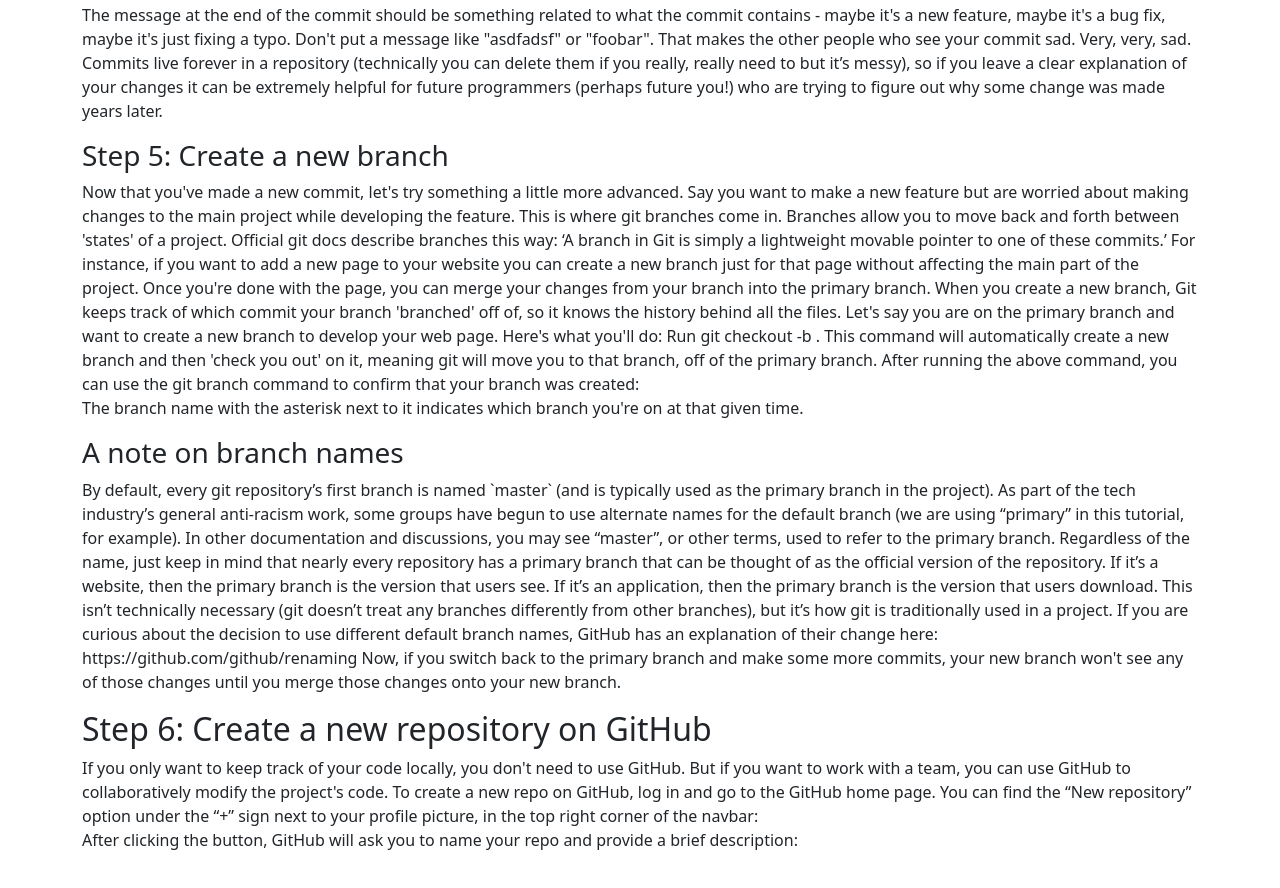
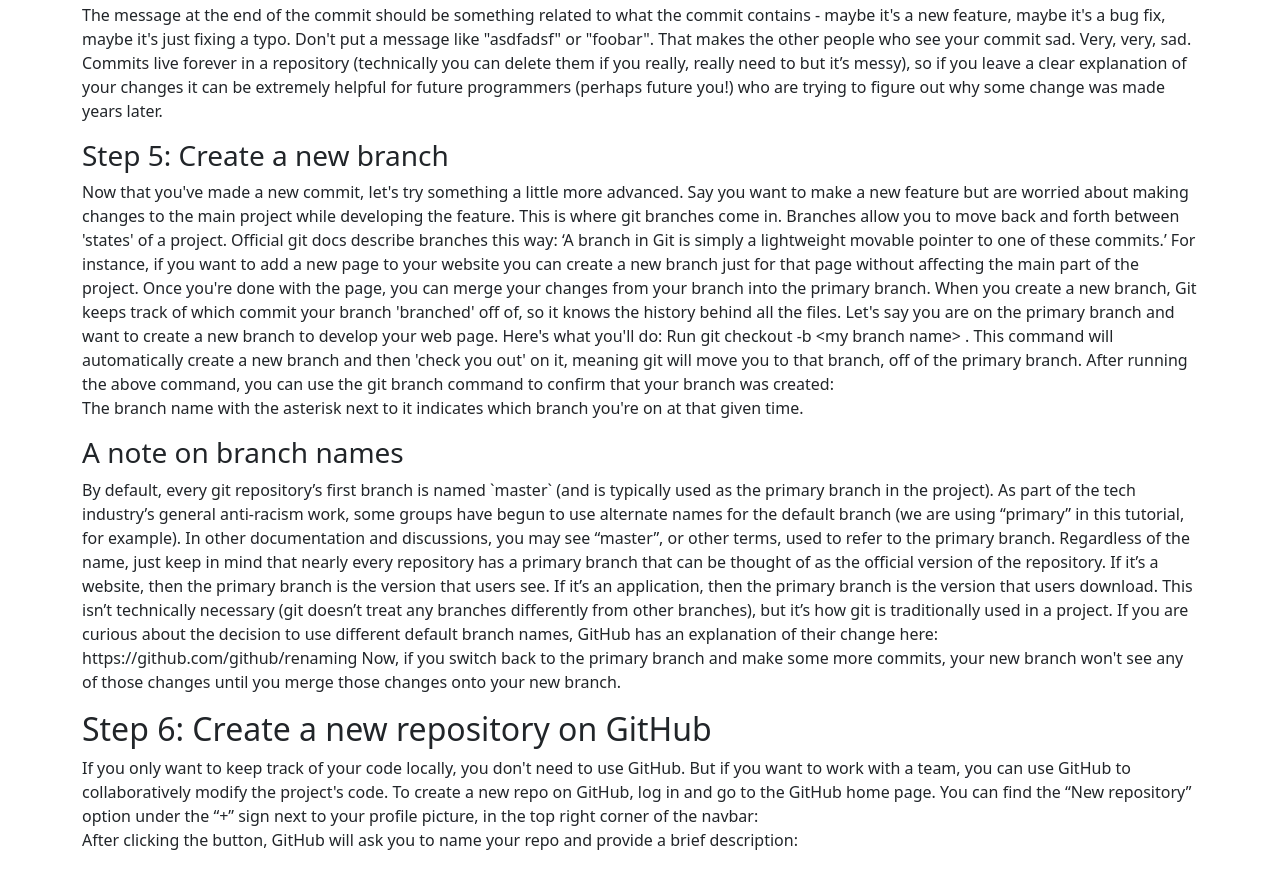
Before and after one commit to HaseebAhmed-2624/BITF19M031_MC_ASS_01, a website built with Parcel: page index.html in a window 1280 px wide. Shown: the part 1322-2210 px from the top of the page. Built offline with nearby package versions, Linux system fonts and the light colour scheme; files whose address does not match are found by name.

```diff
--- a/index.html
+++ b/index.html
@@ -107,7 +107,7 @@
     behind all the files.
     Let's say you are on the primary branch and want to create a new branch to develop your web page. Here's what you'll
     do: Run git checkout -b
-    <my branch name>. This command will automatically create a new branch and then 'check you out' on it, meaning git
+    &#60;my branch name&#62; . This command will automatically create a new branch and then 'check you out' on it, meaning git
       will move you to that branch, off of the primary branch.
       After running the above command, you can use the git branch command to confirm that your branch was created:
       <br>The branch name with the asterisk next to it indicates which branch you're on at that given time.
@@ -121,7 +121,7 @@
 
 To create a new repo on GitHub, log in and go to the GitHub home page. You can find the “New repository” option under the “+” sign next to your profile picture, in the top right corner of the navbar:
     <br>After clicking the button, GitHub will ask you to name your repo and provide a brief description:</p>
-
+  <img src="img/Git_2.png" alt="">
 
 </div>
 <!-- Add your site or application content here -->
```
